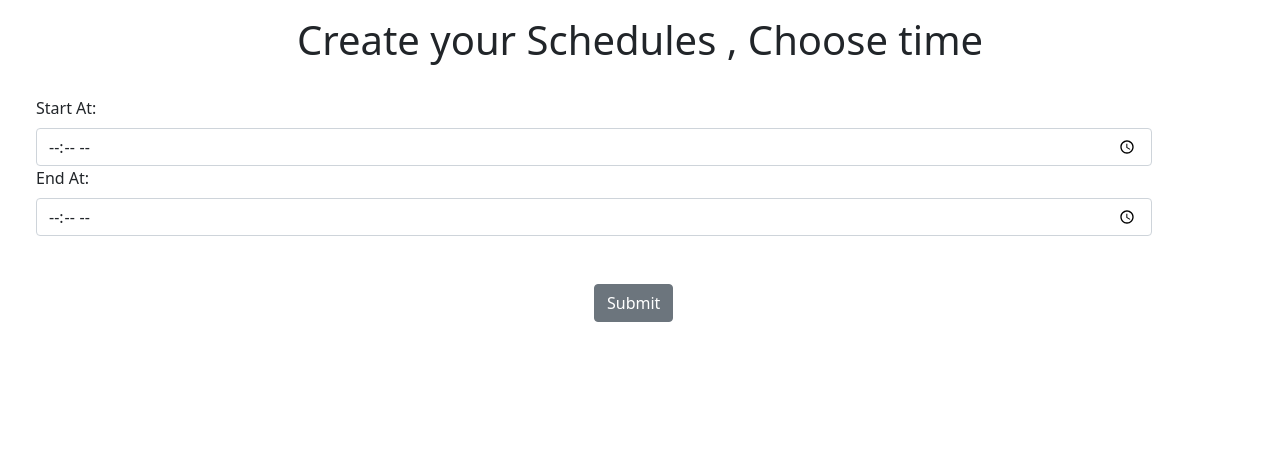
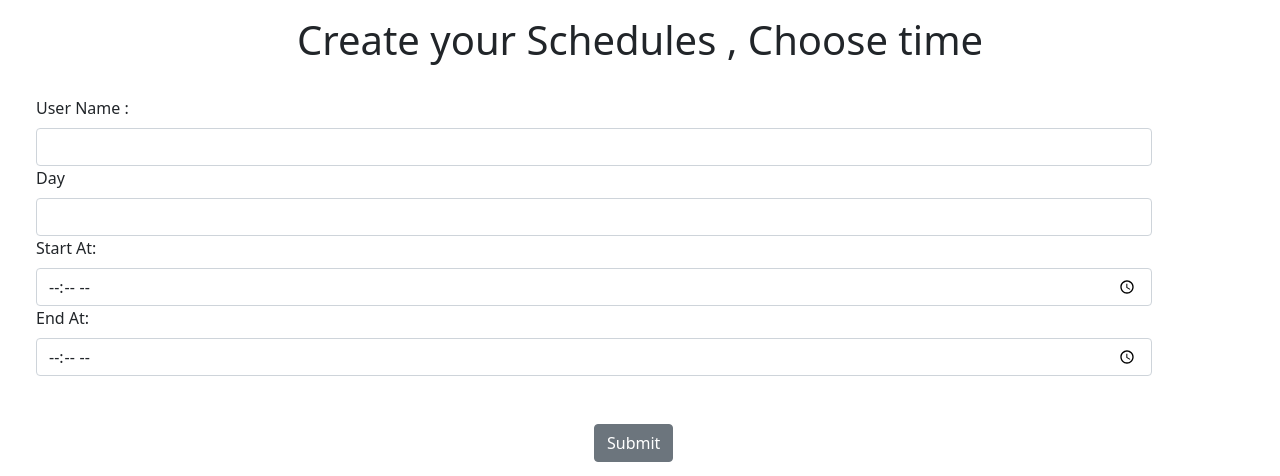
Before and after one commit to bhagya099/express_project_incode, a Node server app: page /schedules/new in a window 1280 px wide. Shown: the part 120-596 px from the top of the page. Run offline with Node 20, Linux system fonts and the light colour scheme.

Commit message:
create a schedules from and also create a 2 route for /new to get and post

```diff
--- a/index.js
+++ b/index.js
@@ -1,6 +1,6 @@
 const express = require("express");
 const app = express();
-const PORT = process.env.PORT || 4008;
+const PORT = process.env.PORT || 5009;
 const data = require('./data');
 const bcrypt = require('bcrypt');
 const path = require('path');
@@ -39,9 +39,17 @@ app.get('/users', (req, res) => {
 });
 
 app.get('/schedules', (req, res) => {
-    res.render('pages/schedules', {
-        schedules: data.schedules,
-    });
+    db.any('SELECT * FROM schedules;')
+        .then((schedules) => {
+            console.log(schedules);
+            res.render('pages/schedules', {
+                schedules,
+            });
+        })
+        .catch((error) => {
+            console.log(error);
+            res.send(error);
+        });
 });
 
 // for getting users by user id number
@@ -92,18 +100,16 @@ app.post('/users', (req, res) => {
         });
 });
 
-app.post("/schedules", (req, res) => {
-    const { start_at, end_at } = req.body;
-    const newSchedule = {
-        start_at: start_at,
-        end_at: end_at,
-    };
-    if (!newSchedule.start_at || !newSchedule.end_at) {
-        res.status(400).send({ msg: "Please selct time" });
-    }
-    data.schedules.push(newSchedule);
-    // res.json(data.schedules);
-    res.redirect("/schedules");
+// /new rote to post schedule
+app.post('/schedules/new', (req, res) => {
+    console.log(req.body);
+    db.none(
+            'INSERT INTO schedules (username, day, start_time, end_time) VALUES ($1, $2, $3, $4);', [req.body.username, req.body.day, req.body.start_time, req.body.end_time]
+        )
+        .then(() => {
+            res.redirect('/schedules');
+        })
+        .catch((error) => console.log(error));
 });
 
 app.listen(PORT, () => {
--- a/sql/seed_tables.sql
+++ b/sql/seed_tables.sql
@@ -1,2 +1,5 @@
 INSERT INTO users (firstname, lastname, email, password)
 VALUES ('assjsak', 'fasdf', 'fasd@fjsad.com', 'fasdfa');
+
+INSERT INTO schedules (username, day, start_time, end_time)
+VALUES ('bhagya', '1', '9:00AM','4:00PM');
--- a/views/pages/create_schedules.ejs
+++ b/views/pages/create_schedules.ejs
@@ -14,12 +14,30 @@
     <%- include('../partials/header.ejs') %>
 
         <h1 class="text-center mt-3">Create your Schedules , Choose time</h1>
-        <form action="/schedules" method="POST" class="container m-4 position-absolute">
+        <form action="/schedules/new" method="POST" class="container m-4 position-absolute">
+            <label for="username" class="form-label">User Name :</label>
+            <input type="text" id="username" name="username" class="form-control">
+
+            <label for="day" class="form-label">Day</label>
+            <input type="day" id="day" name="day" class="form-control">
+
+            <!-- <label for="day" class="form-label mt-1">Day :</label>
+                                                  <select class="form-select mt-1 mb-2" aria-label="Default select example">
+
+                                                                                    <option value="1">Monday</option>
+                                                                                    <option value="2">Tuesday</option>
+                                                                                    <option value="3">Wednesday</option>
+                                                                                    <option value="4">Thrusday</option>
+                                                                                    <option value="5">Friday</option>
+                                                                                    <option value="6">Sataurday</option>
+                                                                                    <option value="7">Sunday</option>
+                                                 </select> -->
+
             <label for="start-time" class="form-label">Start At:</label>
-            <input type="time" id="start-time" name="start_at" min="9:00" max="17:00" class="form-control">
+            <input type="time" id="start-time" name="start_time" min="9:00" max="17:00" class="form-control">
 
             <label for="end-time" class="form-label">End At:</label>
-            <input type="time" id="end-time" name="end_at" min="9:00" max="17:00" class="form-control">
+            <input type="time" id="end-time" name="end_time" min="9:00" max="17:00" class="form-control">
             <button type="submit" class="btn btn-secondary position-absolute top-100 start-50 mt-5">Submit</button>
             <!-- <input type="submit" value="Submit"> -->
         </form>
```
Also changed, not shown: sql/create_tables.sql (+6 -1 lines), views/pages/schedules.ejs (+6 -4 lines).
